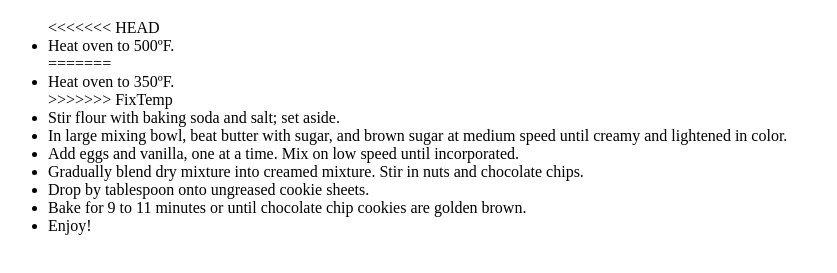
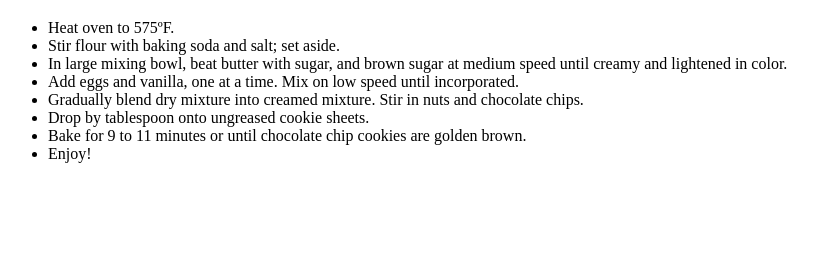
Before and after one commit to ttljeff/JeffCookieCompany.com, a plain HTML site: page secret recipe.htm in a window 1280 px wide. Shown: the part 321-594 px from the top of the page, without its empty margins (0-837 px from the left). Drawn offline with Linux system fonts and the light colour scheme.

Commit message:
updated temp for baking instructions

```diff
--- a/secret recipe.htm
+++ b/secret recipe.htm
@@ -17,11 +17,7 @@
 </ul>
 <h1>Baking instructions</h1>
 <ul>
-<<<<<<< HEAD
-<li>Heat oven to 500ºF.</li>
-=======
-<li>Heat oven to 350ºF.</li>
->>>>>>> FixTemp
+<li>Heat oven to 575ºF.</li>
 <li>Stir flour with baking soda and salt; set aside.</li>
 <li>In large mixing bowl, beat butter with sugar, and brown sugar at medium speed until creamy and lightened in color.</li>
 <li>Add eggs and vanilla, one at a time. Mix on low speed until incorporated.</li>
```
